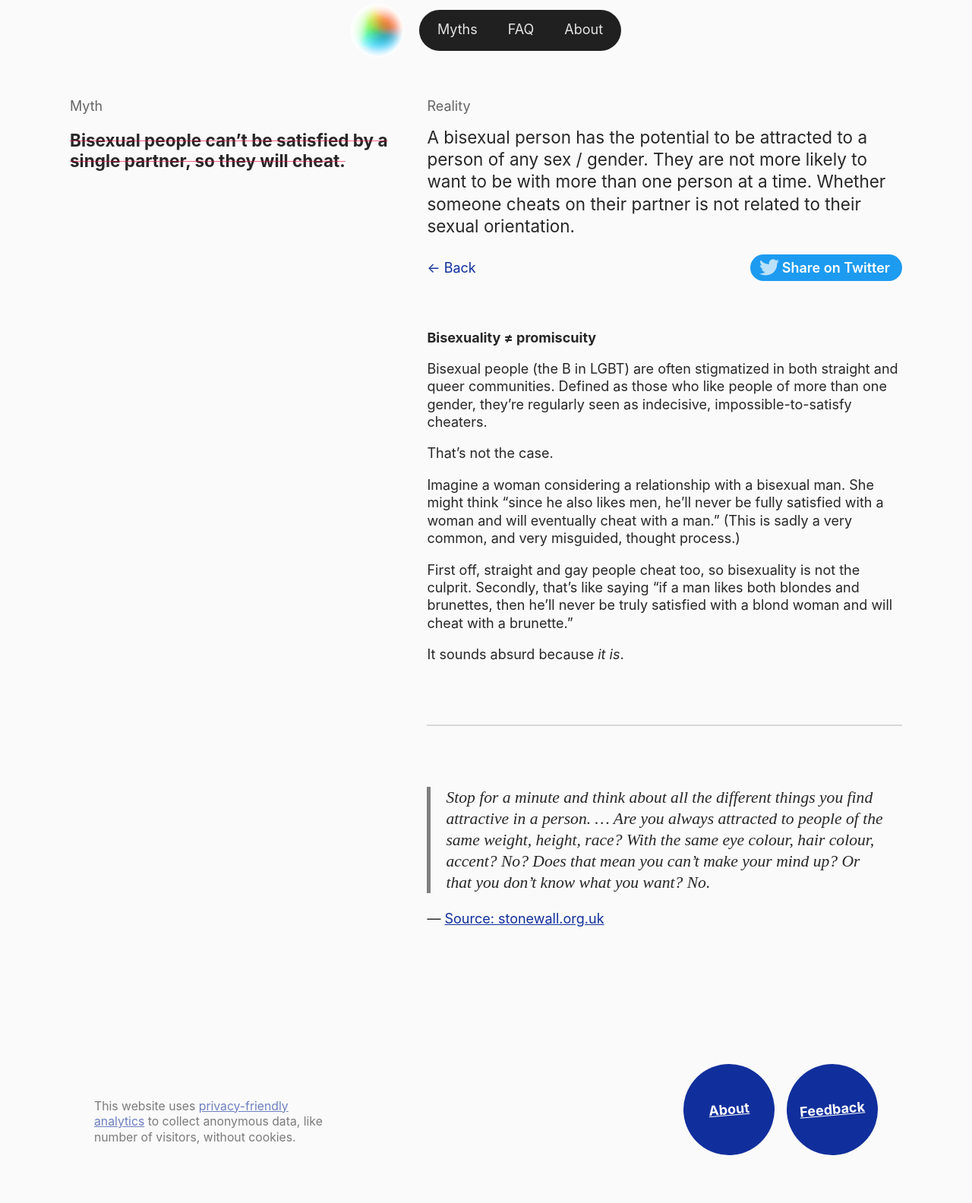
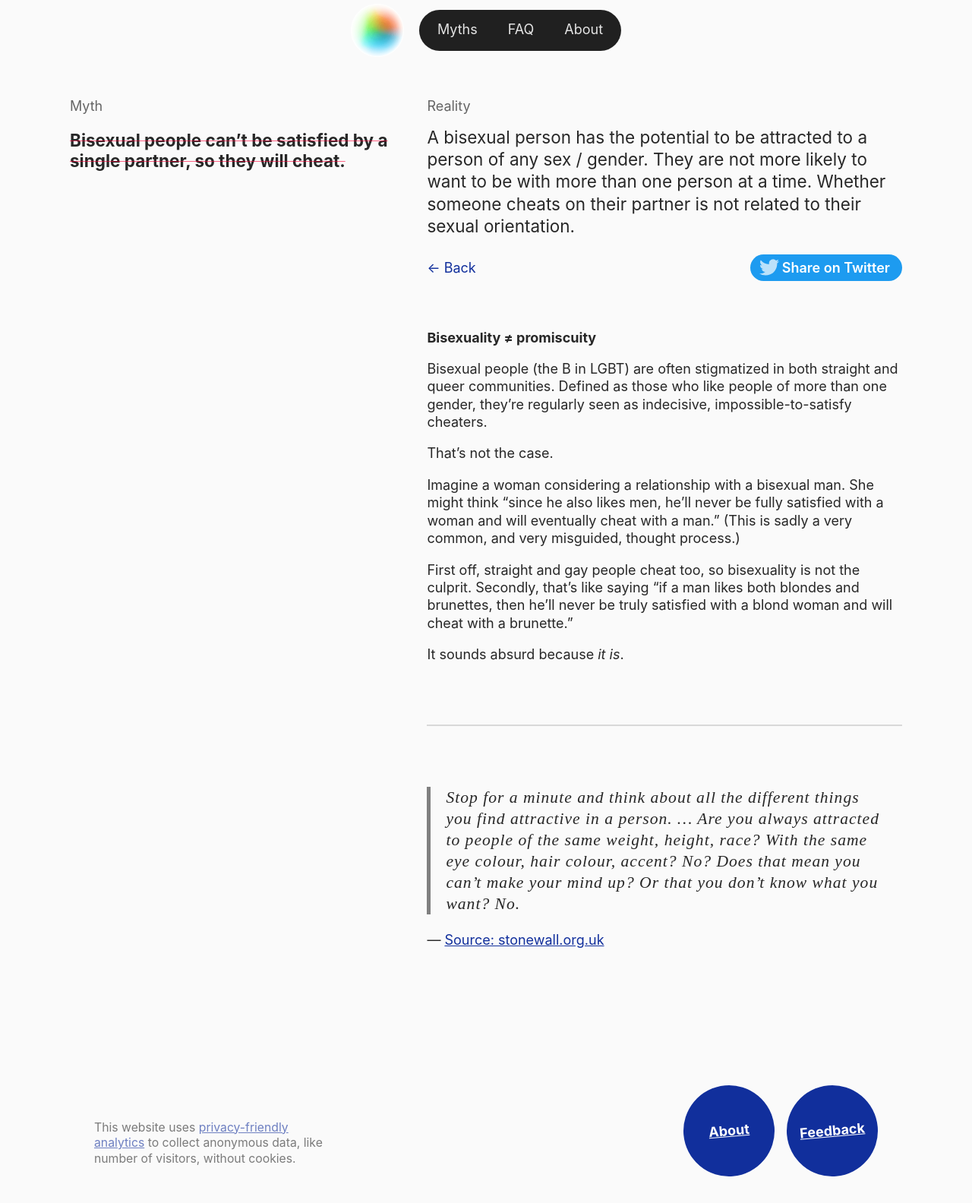
Before and after one commit to anna-filou/LGBTmyths.com, a Jekyll site: the page built from _myths/bi-cheat.md, in a window 1280 px wide. Shown: the whole page at 76% size. Built offline with Jekyll 4.4.1, drawn with Linux system fonts in a browser that asks for light colours; before the commit the page ends 1556 px from its top, so only the background shows below that.

Commit message:
Update style.scss

```diff
--- a/assets/css/style.scss
+++ b/assets/css/style.scss
@@ -269,6 +269,7 @@ article {
     padding: 0px 20px;
     font-style: italic;
     font-size: 1.2em;
+    letter-spacing: 1px;
 }
 
 /* SMALL SCREEN */
```
